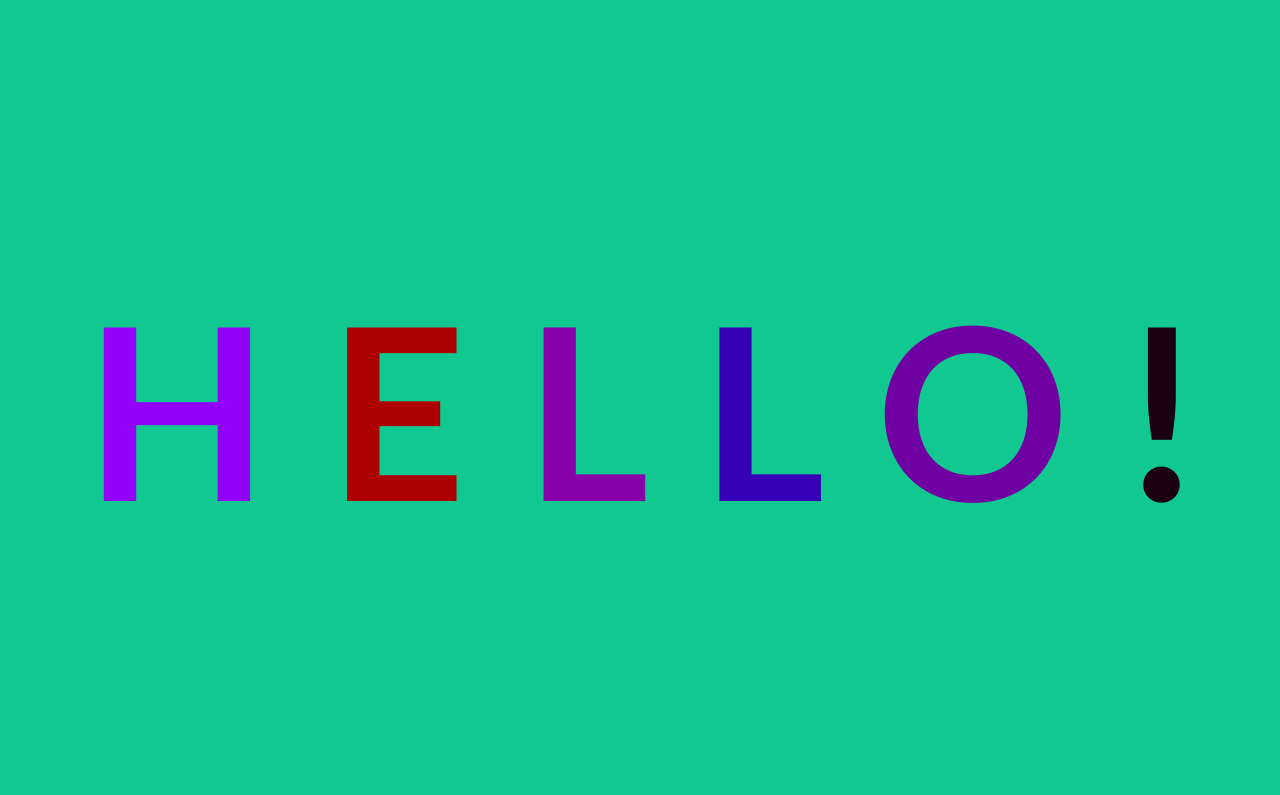
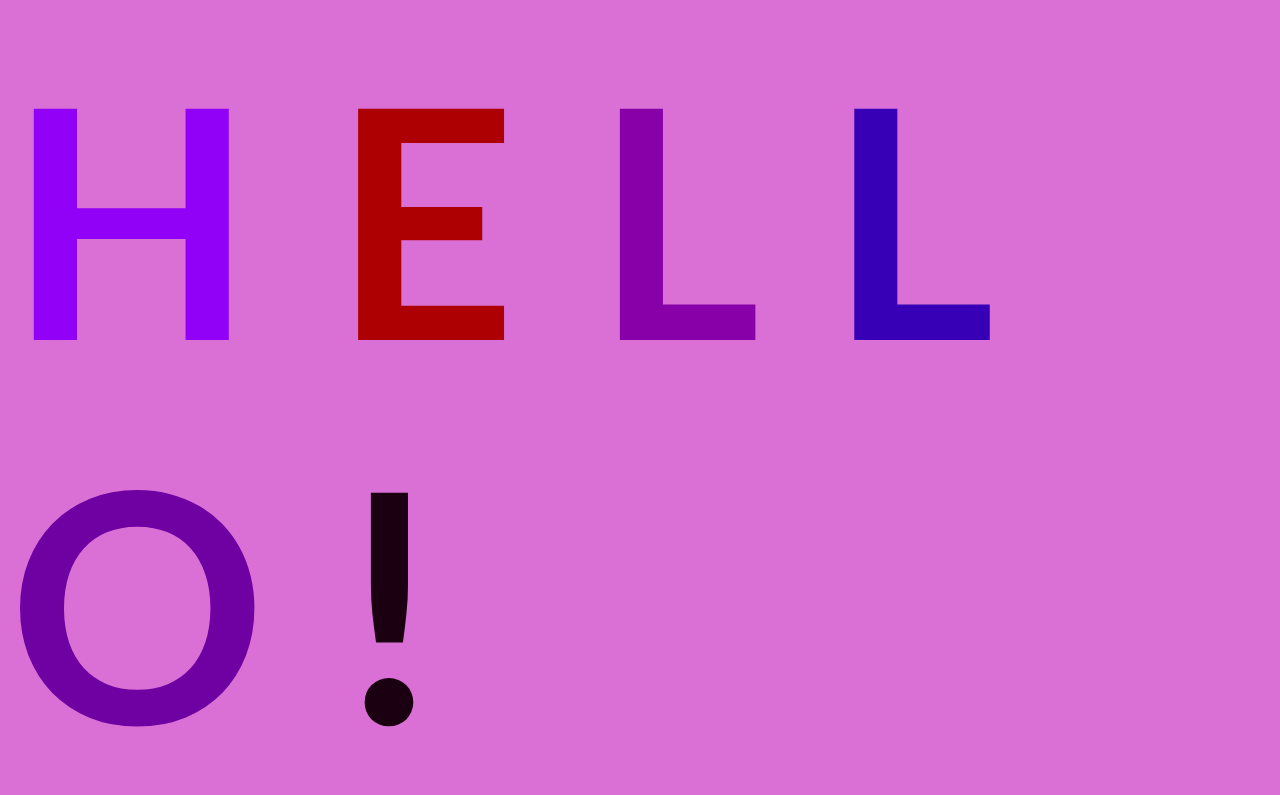
Before and after one commit to Kle012/AnimatedTextGitDemo, a plain HTML site: page index.html in a window 1280 px wide. Drawn offline with Linux system fonts and the light colour scheme.

Commit message:
someone else did this

```diff
--- a/app.css
+++ b/app.css
@@ -3,11 +3,11 @@ body {
     justify-content: center;
     align-items: center;
     height: 100vh;
-    background-color: rgb(17, 200, 145);
+    background-color: orchid;
 }
 
 h1 {
-    font-size: 15rem;
+    font-size: 20rem;
     font-family: 'Trebuchet MS', 'Lucida Sans Unicode', 'Lucida Grande', 'Lucida Sans', Arial, sans-serif;
 }
 
```
